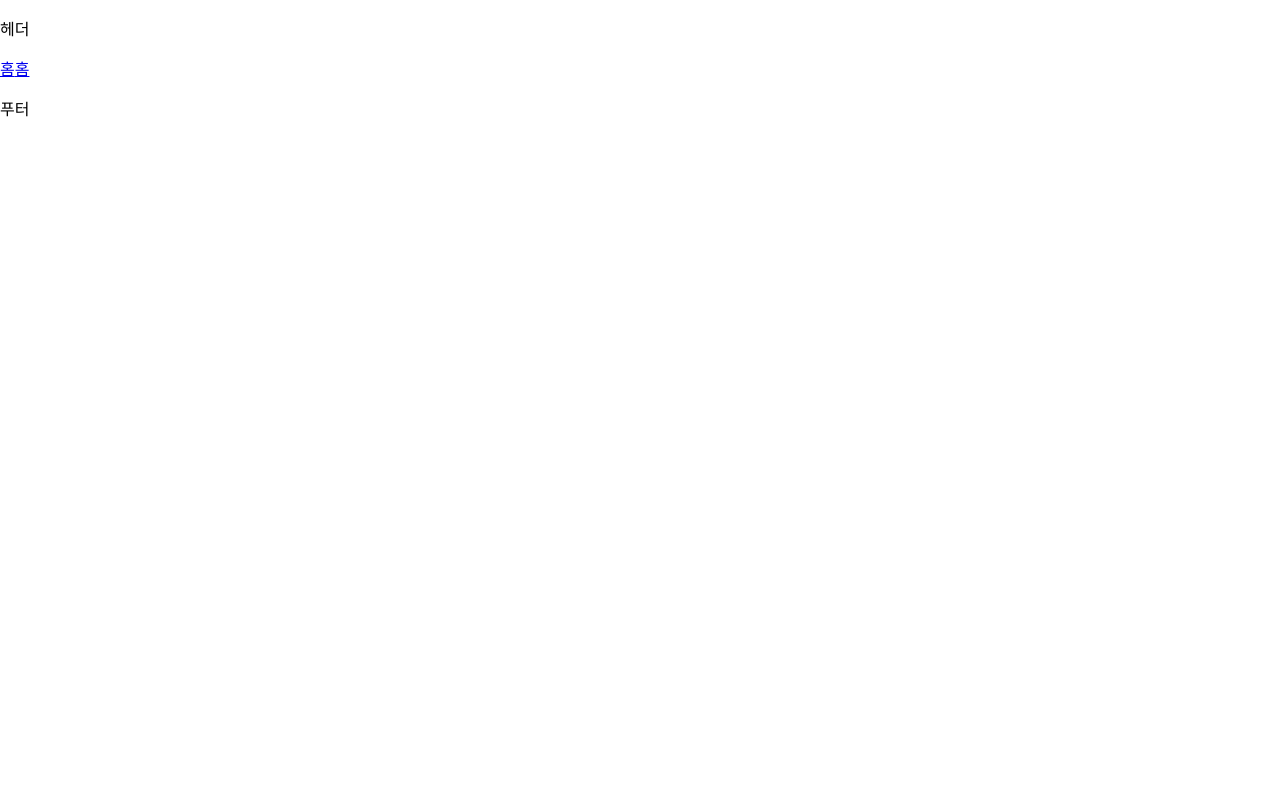
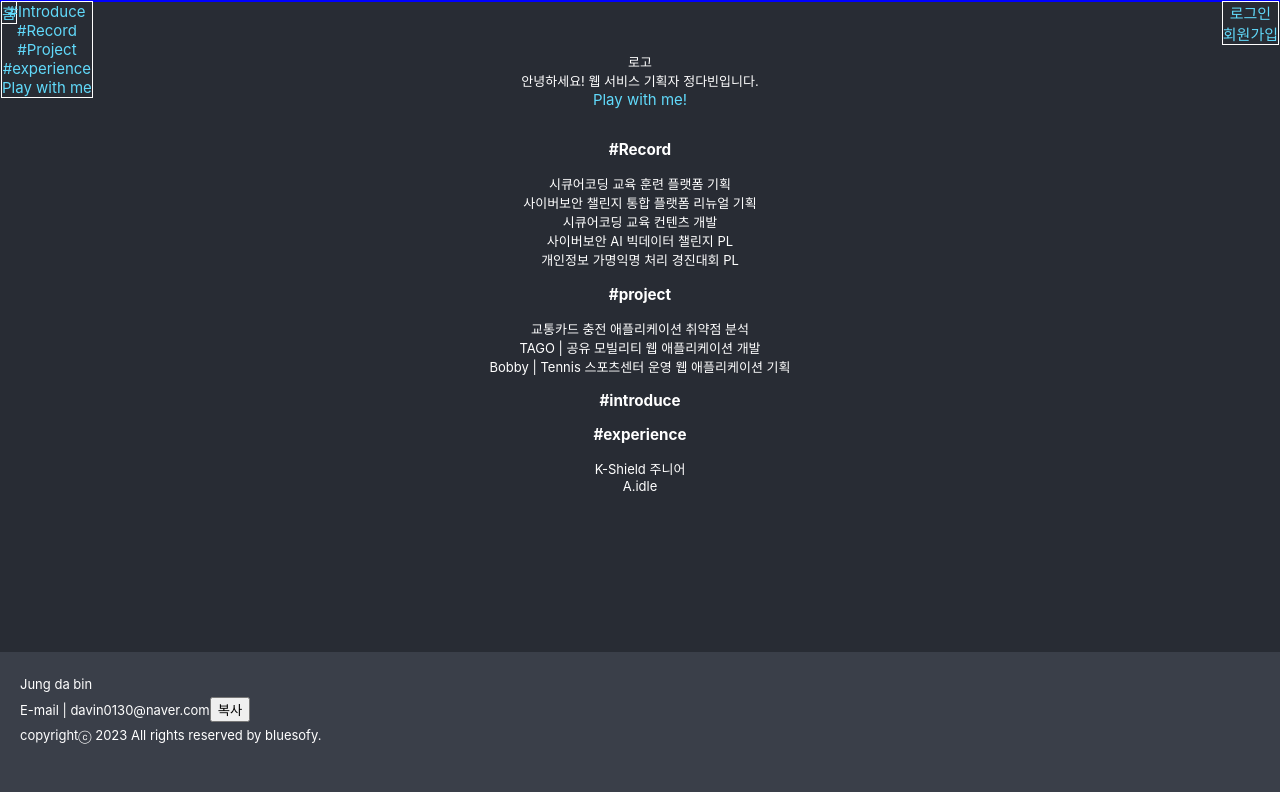
Before and after one commit to davin0130/portfolio, a React (Create React App) app in the folder src/main/front/: page / in a window 1280 px wide. Built offline with nearby package versions, Linux system fonts and the light colour scheme; no server answers.

Commit message:
Modify:Layouts:design FileStructure

```diff
--- a/src/main/front/package.json
+++ b/src/main/front/package.json
@@ -3,6 +3,11 @@
   "version": "0.1.0",
   "private": true,
   "dependencies": {
+    "@fortawesome/fontawesome-svg-core": "^6.4.2",
+    "@fortawesome/free-brands-svg-icons": "^6.4.2",
+    "@fortawesome/free-regular-svg-icons": "^6.4.2",
+    "@fortawesome/free-solid-svg-icons": "^6.4.2",
+    "@fortawesome/react-fontawesome": "^0.2.0",
     "@testing-library/jest-dom": "^5.17.0",
     "@testing-library/react": "^13.4.0",
     "@testing-library/user-event": "^13.5.0",
@@ -12,6 +17,7 @@
     "react-dom": "^18.2.0",
     "react-router-dom": "^6.15.0",
     "react-scripts": "5.0.1",
+    "styled-components": "^6.0.7",
     "web-vitals": "^2.1.4"
   },
   "scripts": {
--- a/src/main/front/src/App.css
+++ b/src/main/front/src/App.css
@@ -1,8 +1,61 @@
 .App {
   text-align: center;
+  font-size: 13px;
+  background-color: #282c34;
+  color: white;
 }
 
-.App-logo {
+
+/* App-header ================================================================== */
+.App-header {
+  color: #61dafb;
+  border: blue 1px solid;
+}
+.App-header .header-left{
+  border: white 1px solid;
+  float: left;
+}
+.App-header .header-menubar{
+  border: white 1px solid;
+  position: absolute;
+}
+
+.App-header .header-right{
+  border: white 1px solid;
+  float: right;
+}
+
+.App-Header:link{
+  color: #61dafb;
+}
+
+/* ================================================================== */
+
+.App-Main{
+  color: white;
+  height: 600px;
+  margin-top: 50px;
+  /* background-color: rgba(112, 106, 18, 0.651);
+  color: rgb(255, 238, 0); */
+}
+
+/* ================================================================== */
+.App-footer{
+  background-color: #3a3f49;
+  color: white;
+  /* background-color: rgba(107, 16, 16, 0.582);
+  color: rgba(240, 74, 74, 0.973); */
+  height: 100px;
+  text-align: left;
+  padding: 20px;
+  line-height: 25px;
+}
+
+
+/* ================================================================== */
+
+
+/* .App-logo {
   height: 40vmin;
   pointer-events: none;
 }
@@ -12,18 +65,6 @@
     animation: App-logo-spin infinite 20s linear;
   }
 }
-
-.App-header {
-  background-color: #282c34;
-  min-height: 100vh;
-  display: flex;
-  flex-direction: column;
-  align-items: center;
-  justify-content: center;
-  font-size: calc(10px + 2vmin);
-  color: white;
-}
-
 .App-link {
   color: #61dafb;
 }
@@ -35,4 +76,4 @@
   to {
     transform: rotate(360deg);
   }
-}
+} */
--- a/src/main/front/src/App.js
+++ b/src/main/front/src/App.js
@@ -1,19 +1,10 @@
 import logo from './logo.svg';
 import { BrowserRouter, Routes, Route } from 'react-router-dom';
-import React, {useEffect, useState} from 'react';
-import axios from 'axios';
 
 import Home from './pages/Home';
 import './App.css';
 
 function App() {
-    const [hello, setHello] = useState('')
-
-    useEffect(() => {
-        axios.get('/api/hello')
-        .then(response => setHello(response.data))
-        .catch(error => console.log(error))
-    }, []);
 
     return (
         <BrowserRouter>
--- a/src/main/front/src/pages/Footer.js
+++ b/src/main/front/src/pages/Footer.js
@@ -1,6 +1,27 @@
+
+import { FontAwesomeIcon } from "@fortawesome/react-fontawesome";
+
+
 function Footer() {
+  const handleCopyClipBoard = async (text: string) => {
+  try {
+    await navigator.clipboard.writeText(text);
+
+    alert(text+'가 복사되었습니다.');
+  } catch (error) {
+    alert('복사 실패!');
+  }
+};
     return (
-      <p>푸터</p>
+      <div>
+        Jung da bin <br/>
+        E-mail | davin0130@naver.com
+        <button onClick={() => handleCopyClipBoard('davin0130@naver.com')}>
+          복사
+        </button>
+        <br />
+        copyrightⓒ 2023 All rights reserved by bluesofy. <br/>
+      </div>
     );
   }
 
--- a/src/main/front/src/pages/Header.js
+++ b/src/main/front/src/pages/Header.js
@@ -1,7 +1,32 @@
+
+import { Link } from "react-router-dom";
+import styled from 'styled-components';
+
+export const LinkItem = styled(Link)`
+  color: #61dafb;
+  display: block;
+  font-size: 15px;
+  text-decoration: none;
+  cursor: pointer;
+`;
+
 function Header() {
     return (
       <div>
-        <p>헤더</p>
+        <div className="header-left">
+          <LinkItem to="/">홈</LinkItem>
+        </div>
+        <div className="header-menubar">
+          <LinkItem to="/menu">#Introduce</LinkItem>
+          <LinkItem to="/menu">#Record</LinkItem>
+          <LinkItem to="/menu">#Project</LinkItem>
+          <LinkItem to="/menu">#experience</LinkItem>
+          <LinkItem to="/menu">Play with me</LinkItem>
+        </div>
+        <div className="header-right">
+          <LinkItem to="/signin">로그인</LinkItem>
+          <LinkItem to="/signup">회원가입</LinkItem>
+        </div>
       </div>
     );
   }
--- a/src/main/front/src/pages/Home.js
+++ b/src/main/front/src/pages/Home.js
@@ -1,14 +1,60 @@
 import { Link } from "react-router-dom";
-import Header from './Header';
+import React, {useEffect, useState} from 'react';
+import axios from 'axios';
+
+import Header, { LinkItem } from './Header';
 import Footer from './Footer';
 
 function Home() {
+  const [hello, setHello] = useState('')
+
+  useEffect(() => {
+      axios.get('/api/hello')
+      .then(response => setHello(response.data))
+      .catch(error => console.log(error))
+  }, []);
   return (
-    <div>
+    <div className="App">
+      <div className="App-header">
         <Header></Header>
-        <Link to="/">홈</Link>
-        <Link to="/">홈</Link>
+      </div>
+
+      <div className="App-Main">
+        <div className="">
+          로고
+        </div>
+        <div>
+          안녕하세요! 웹 서비스 기획자 정다빈입니다.<br/>
+          <LinkItem to="/">Play with me!</LinkItem>
+          <br/>
+
+          <h3>#Record</h3>
+          시큐어코딩 교육 훈련 플랫폼 기획<br/>
+          사이버보안 챌린지 통합 플랫폼 리뉴얼 기획<br/>
+          시큐어코딩 교육 컨텐츠 개발<br/>
+          사이버보안 AI 빅데이터 챌린지 PL<br/>
+          개인정보 가명익명 처리 경진대회 PL<br/>
+
+          <h3>#project</h3>
+          교통카드 충전 애플리케이션 취약점 분석<br/>
+          TAGO | 공유 모빌리티 웹 애플리케이션 개발<br/>
+          Bobby | Tennis 스포츠센터 운영 웹 애플리케이션 기획<br/>
+
+
+          <h3>#introduce</h3>
+
+          <h3>#experience</h3>
+          K-Shield 주니어<br/>
+          A.idle    <br/>
+
+
+        </div>
+         {hello}
+      </div>
+
+      <div className="App-footer">
         <Footer></Footer>
+      </div>
     </div>
   );
 }
```
Also changed, not shown: 2 other files (tests, documents, lock files or other folders).
